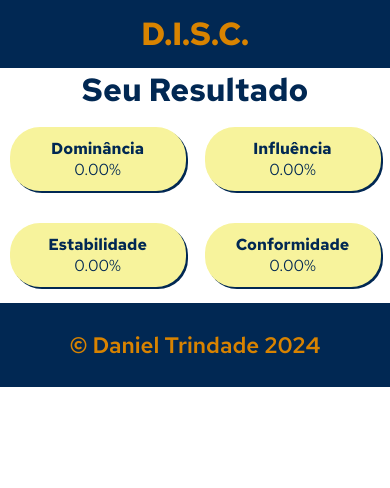
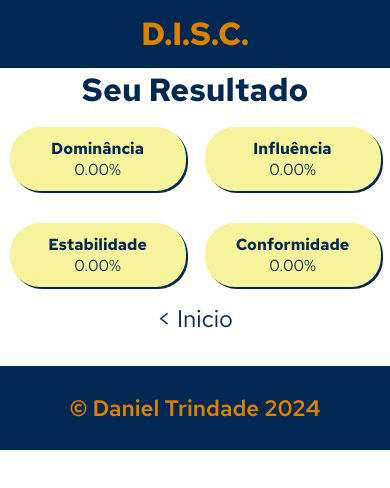
Before and after one commit to daniel-trindade/DISC-TEST, an Angular app: page /resultado in a window 390 px wide. Shown: the top 488 px of the page. Built offline with nearby package versions, Linux system fonts and the light colour scheme.

Commit message:
Ajustes de responsividade 2

```diff
--- a/src/app/pages/result-page/result-page.component.html
+++ b/src/app/pages/result-page/result-page.component.html
@@ -10,4 +10,6 @@
   <app-dominance *ngIf="attribute == 'dominance'"></app-dominance>
   <app-steadness *ngIf="attribute == 'steadness'"></app-steadness>
   <app-influence *ngIf="attribute == 'influence'"></app-influence>
+
+  <a href="/"> < Inicio</a>
 </div>
--- a/src/app/pages/result-page/result-page.component.scss
+++ b/src/app/pages/result-page/result-page.component.scss
@@ -5,6 +5,13 @@
   align-items: center;
   background-color: #fff;
   color: #012853;
+
+  a {
+    text-decoration: none;
+    color: #012853;
+    margin-bottom: 2rem;
+    font-size: 1.5rem;
+  }
 }
 
 .values-block {
@@ -31,24 +38,4 @@
   }
 }
 
-.text-result{
-  padding: 1rem;
-
-  p {
-    text-align: justify;
-  }
-
-  ul {
-    margin: 1rem 0 1rem 1rem;
-
-    li {
-      text-align: justify;
-
-      span {
-        font-weight: 600;
-      }
-    }
-  }
-}
-
 // #F7F39C
--- a/src/app/pages/test/test.component.scss
+++ b/src/app/pages/test/test.component.scss
@@ -10,7 +10,7 @@
     font-weight: 100;
     font-size: 2rem;
     color: #012853;
-    margin: 4rem 0 4rem 0;
+    margin: 3rem 0 1rem 0;
     text-align: center;
 
     span {
@@ -43,7 +43,7 @@
     font-size: 1.2rem;
   }
 
-  p:first-of-type{
+  p:first-of-type {
     margin-top: 2rem;
   }
 }
```
